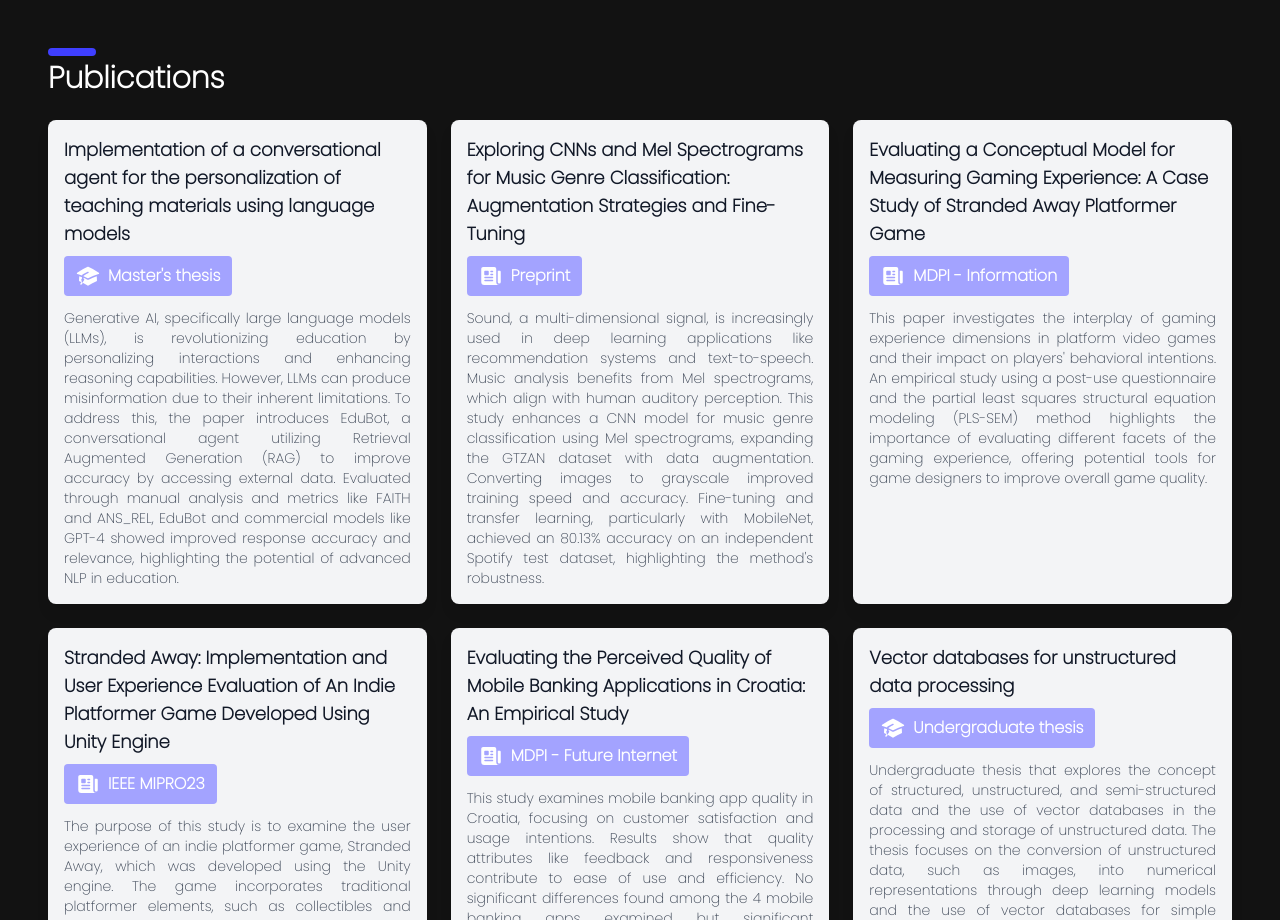
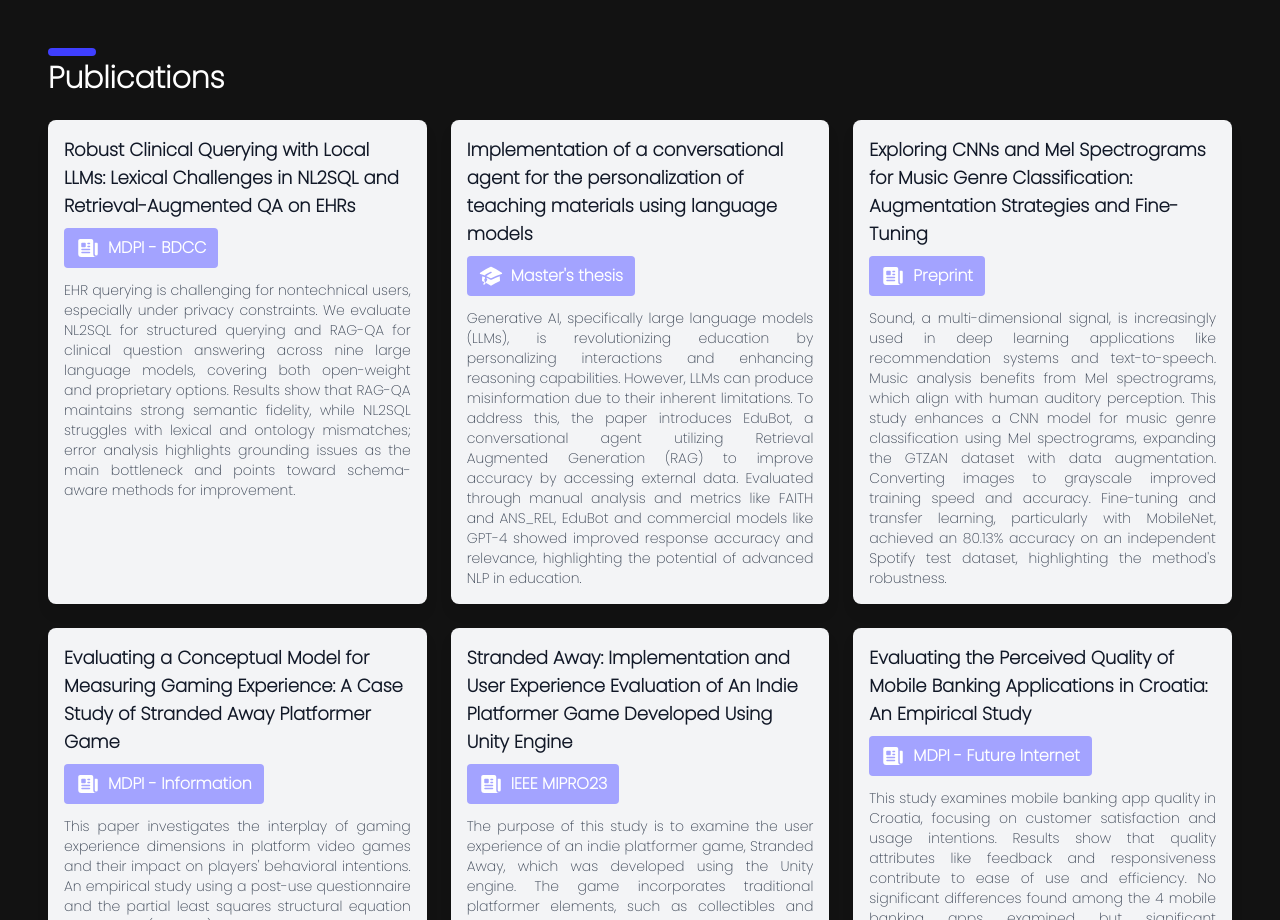
Before and after one commit to lukablaskovic/lukablaskovic.github.io, a Vue app: page / in a window 1280 px wide. Shown: the part 3180-4100 px from the top of the page. Built offline with nearby package versions, Linux system fonts and the light colour scheme; no server answers; what tw-elements would draw is missing.

Commit message:
Update Publications.vue

```diff
--- a/src/components/Publications.vue
+++ b/src/components/Publications.vue
@@ -47,6 +47,15 @@ export default {
       isExtended: false,
 
       publications: [
+        {
+          title:
+            "Robust Clinical Querying with Local LLMs: Lexical Challenges in NL2SQL and Retrieval-Augmented QA on EHRs",
+          desc: "EHR querying is challenging for nontechnical users, especially under privacy constraints. We evaluate NL2SQL for structured querying and RAG-QA for clinical question answering across nine large language models, covering both open-weight and proprietary options. Results show that RAG-QA maintains strong semantic fidelity, while NL2SQL struggles with lexical and ontology mismatches; error analysis highlights grounding issues as the main bottleneck and points toward schema-aware methods for improvement.",
+          journal: "MDPI - BDCC",
+          link: "https://www.mdpi.com/2504-2289/9/10/256",
+          icon: NewspaperIcon,
+        },
+
         {
           title:
             "Implementation of a conversational agent for the personalization of teaching materials using language models",
```
